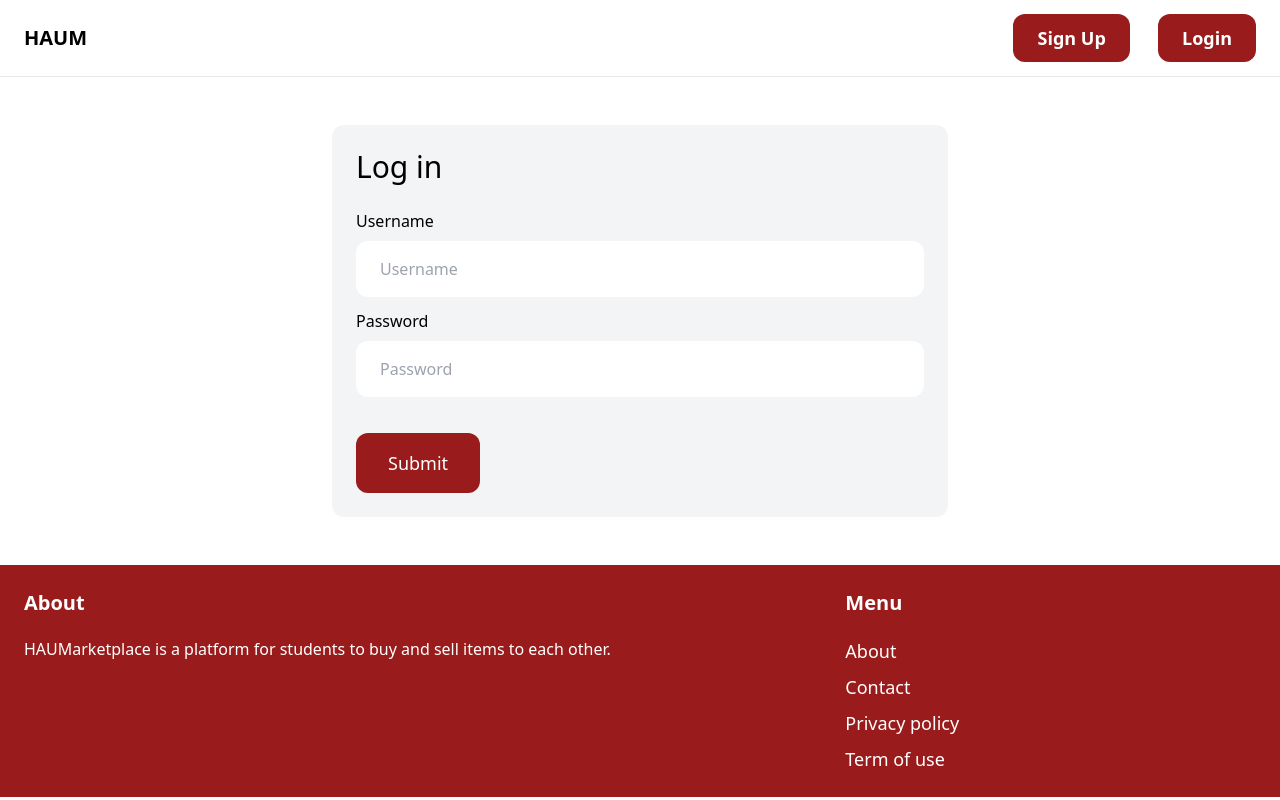
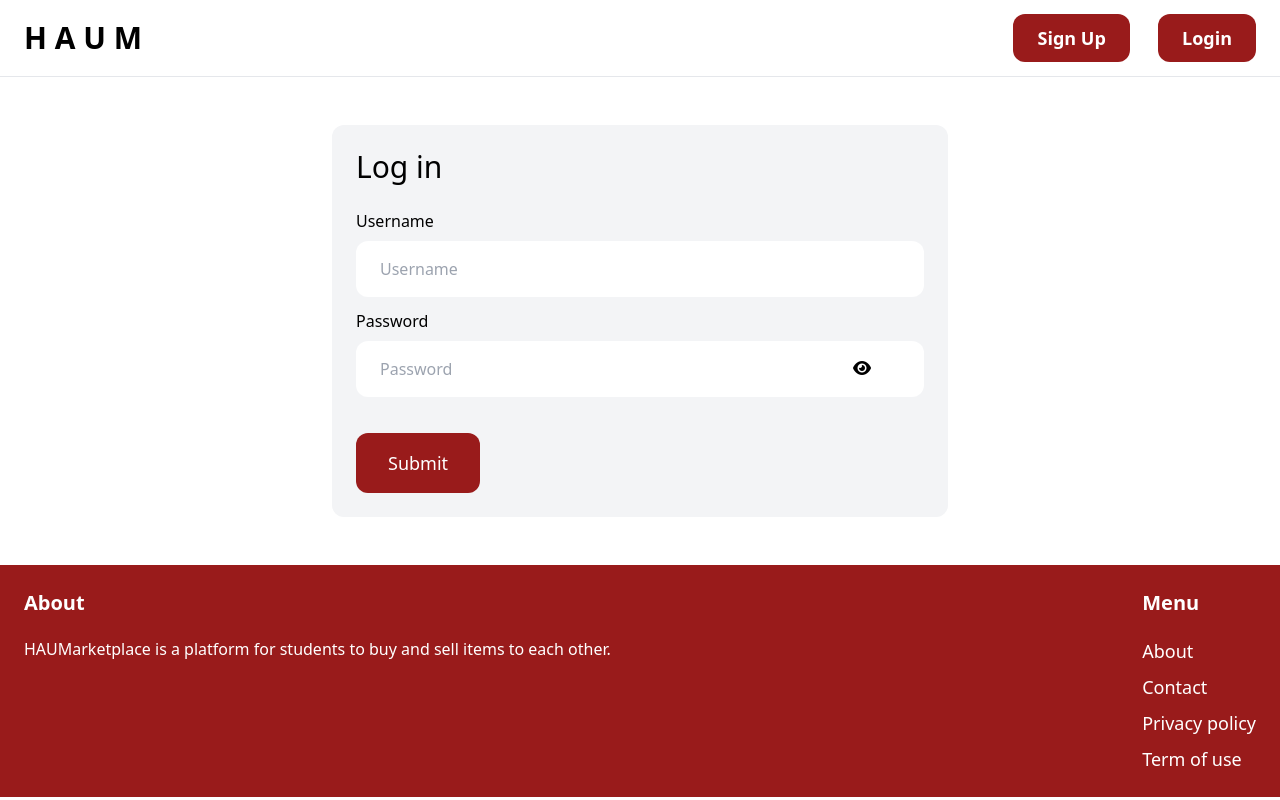
Before and after one commit to miahangelato/HAUM, a Django app: page /login/ in a window 1280 px wide. Run offline with Django 4.2, Linux system fonts and the light colour scheme; some libraries are stand-ins or nearby versions.

Commit message:
base, login, signup, detail, static (nag add ng picture at yung sa pdf)

```diff
--- a/core/views.py
+++ b/core/views.py
@@ -1,5 +1,6 @@
 from django.contrib import messages
 from django.contrib.auth import get_user_model
+from django.contrib.auth.tokens import default_token_generator
 from django.contrib.sites.shortcuts import get_current_site
 from django.core.mail import EmailMessage
 from django.http import HttpResponse
--- a/templates/core/base.html
+++ b/templates/core/base.html
@@ -1,54 +1,38 @@
 <!DOCTYPE html>
 {% load static %}
-<html>
+<html lang="en">
 
 <head>
     <meta charset="utf-8">
     <meta name="viewport" content="width=device-width, initial-scale=1.0">
     <script src="https://cdn.tailwindcss.com"></script>
     <link href="https://fonts.googleapis.com/css?family={{ user.profile.font_preference }}" rel="stylesheet">
-{##}
-{##}
-{##}
-{#    <style>#}
-{#        /* In your CSS, define different font styles */#}
-{#        body.font1 {#}
-{#            font-family: 'Font1', sans-serif; /* Default font style */#}
-{#        }#}
-{##}
-{#        /* Apply the user's selected font style */#}
-{#        body.font2 {#}
-{#            font-family: 'Font2', sans-serif;#}
-{#        }#}
-{##}
-{#        body.font3 {#}
-{#            font-family: 'Font3', sans-serif;#}
-{#        }#}
-{#    </style>#}
-{#Removed this code block since it is not being utilized#}
+    <link rel="icon" href="{% static 'haumlogo.png' %}">
     <title>{% block title %}{% endblock title %} | HAUMarketplace</title>
 </head>
 
 <div style="font-family: {{ user.profile.font_preference }}">
     <nav class="py-6 px-6 flex justify-between items-center border-b border-gray-200 bg-{{ user.profile.color }}">
-        <a href="/" class="text-xl font-semibold">HAUM</a>
+        <a href="/" class="text-xl font-bold" style="font: {{ user.profile.color}}; font-size: 30px">H A U M</a>
 
         <div class="space-x-6">
             {% if request.user.is_authenticated %}
                 <div class="container-fluid">
-                    <a href="{% url 'item:new_item' %}" class="text-lg font-semibold hover:text-gray-500">New Item</a>
-                    <a href="{% url 'item:items' %}" class="text-lg font-semibold hover:text-gray-500">Browse</a>
+                    <a href="{% url 'item:new_item' %}" class="px-6 py-3 text-lg font-semibold text-white rounded-xl"
+                       style="background: {{ user.profile.color}}">New Items</a>
+                    <a href="{% url 'item:items' %}" class="px-6 py-3 text-lg font-semibold text-white rounded-xl"
+                       style="background: {{ user.profile.color}}">Browse</a>
                     <a href="{% url 'conversation:inbox' %}"
-                       class="px-6 py-3 text-lg font-semibold text-white rounded-xl hover:bg-red-900"
-                       style="background: {{ user.profile.color}}">Inbox</a>
+                       class="px-6 py-3 text-lg font-semibold text-white rounded-xl"
+                       style="background: {{ user.profile.color}}">My Inbox</a>
                     <a href="{% url 'profile' request.user.username %}"
-                       class="px-6 py-3 text-lg font-semibold text-white rounded-xl hover:bg-red-900"
-                       style="background: {{ user.profile.color }}">Profile</a>
+                       class="px-6 py-3 text-lg font-semibold text-white rounded-xl"
+                       style="background: {{ user.profile.color }}">My Profile</a>
                     <a href="{% url 'dashboard:index_d' %}"
-                       class="px-6 py-3 text-lg font-semibold text-white rounded-xl hover:bg-red-900"
-                       style="background: {{ user.profile.color }}">Dashboard</a>
+                       class="px-6 py-3 text-lg font-semibold text-white rounded-xl"
+                       style="background: {{ user.profile.color }}">My Dashboard</a>
                     <a href="{% url 'logout' %}"
-                       class="px-6 py-3 text-lg font-semibold text-white rounded-xl hover:bg-red-900"
+                       class="px-6 py-3 text-lg font-semibold text-white rounded-xl"
                        style="background: {{ user.profile.color }}">Logout</a>
                 </div>
             {% else %}
@@ -70,19 +54,19 @@
             <p class="text-white">HAUMarketplace is a platform for students to buy and sell items to each other.</p>
         </div>
 
-        <div class="w-1/3">
+        <div class="w-13">
             <h3 class="mb-5 text-xl font-semibold text-white">Menu</h3>
+
             <ul class="space-y-2">
                 <li><a href="{% url 'about' %}" class="text-lg text-white hover:text-teal-700">About</a></li>
                 <li><a href="{% url 'contact' %}" class="text-lg text-white hover:text-teal-700">Contact</a></li>
-                <li><a href="{% static 'static_root/privacy policy/GROUP4_FINALIZED_PROPOSAL.pdf' %}"
+                <li><a href="{% static 'static_root/privacy_policy/GROUP4_FINALIZED_PROPOSAL.pdf' %}"
                        class="text-lg text-white hover:text-teal-700" target="_blank">Privacy policy</a></li>
-                <li><a href="{% static 'static_root/privacy policy/GROUP4_FINALIZED_PROPOSAL.pdf' %}"
+                <li><a href="{% static 'static_root/privacy_policy/GROUP4_FINALIZED_PROPOSAL.pdf' %}"
                        class="text-lg text-white hover:text-teal-700" target="_blank">Term of use</a></li>
             </ul>
         </div>
     </footer>
 </div>
-</body>
 
 </html>
--- a/templates/core/login.html
+++ b/templates/core/login.html
@@ -3,6 +3,9 @@
 {% block title %}Log in{% endblock %}
 
 {% block content %}
+
+    <link href="https://cdnjs.cloudflare.com/ajax/libs/font-awesome/6.2.1/css/all.min.css" rel="stylesheet">
+
 <div class="w-1/2 my-6 mx-auto p-6 bg-gray-100 rounded-xl">
     <h1 class="mb-6 text-3xl">Log in</h1>
 
@@ -39,4 +42,36 @@
         <button class="py-4 px-8 text-lg bg-red-800 hover:bg-red-950 rounded-xl text-white">Submit</button>
     </form>
 </div>
+
+
+    <script>
+        document.addEventListener("DOMContentLoaded", function() {
+            const passwordToggle = document.getElementById("passwordToggle");
+            const passwordInput = document.querySelector("#password");
+
+            passwordToggle.addEventListener("click", function() {
+                if (passwordInput.type === "password") {
+                    passwordInput.type = "text";
+                    passwordToggle.innerHTML = '<i class="fas fa-eye-slash"></i>';
+                } else {
+                    passwordInput.type = "password";
+                    passwordToggle.innerHTML = '<i class="fas fa-eye"></i>';
+                }
+            });
+        });
+    </script>
+
+    <style>
+        .position-relative {
+            position: relative;
+        }
+
+        .position-relative i {
+            position: absolute;
+            top: 59px;
+            right: 53px;
+            transform: translateY(-50%);
+        }
+    </style>
+
 {% endblock %}
```
Also changed, not shown: templates/core/signup.html (+7 -4 lines), templates/item/detail.html (+35 -9 lines), db.sqlite3, static/haumlogo.png (added), 1 other file.
